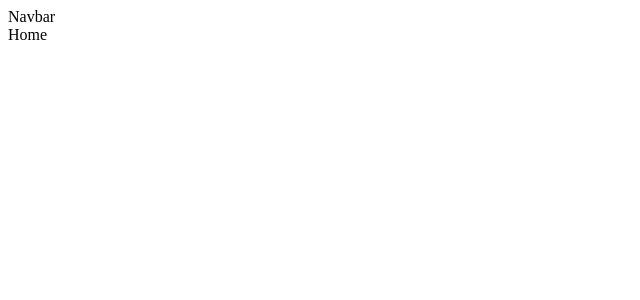
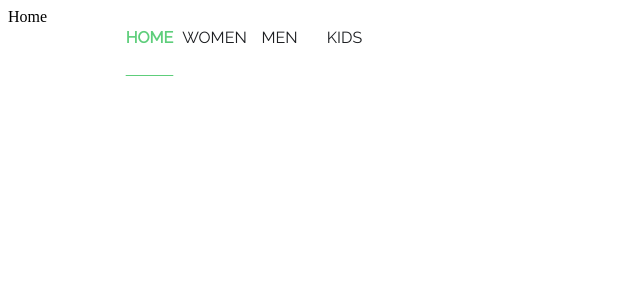
Before and after one commit to Hurado/scandiweb-react-task, a React (Create React App) app: page / in a window 1280 px wide. Shown: the top 300 px of the page, without its empty margins (0-640 px from the left). Built offline with nearby package versions, Linux system fonts and the light colour scheme.

Commit message:
Added Navbar and structure including components with styles

```diff
--- a/public/index.html
+++ b/public/index.html
@@ -1,14 +1,12 @@
 <!DOCTYPE html>
 <html lang="en">
+
 <head>
   <meta charset="utf-8" />
   <link rel="icon" href="%PUBLIC_URL%/favicon.ico" />
   <meta name="viewport" content="width=device-width, initial-scale=1" />
   <meta name="theme-color" content="#000000" />
-    <meta
-      name="description"
-      content="Web site created using create-react-app"
-    />
+  <meta name="description" content="Web site created using create-react-app" />
   <link rel="apple-touch-icon" href="%PUBLIC_URL%/logo192.png" />
   <!--
       manifest.json provides metadata used when your web app is installed on a
@@ -24,8 +22,12 @@
       work correctly both with client-side routing and a non-root public URL.
       Learn how to configure a non-root public URL by running `npm run build`.
     -->
+  <link rel="preconnect" href="https://fonts.googleapis.com">
+  <link rel="preconnect" href="https://fonts.gstatic.com" crossorigin>
+  <link href="https://fonts.googleapis.com/css2?family=Raleway&display=swap" rel="stylesheet">
   <title>React App</title>
 </head>
+
 <body>
   <noscript>You need to enable JavaScript to run this app.</noscript>
   <div id="root"></div>
@@ -40,4 +42,5 @@
       To create a production bundle, use `npm run build` or `yarn build`.
     -->
 </body>
+
 </html>
--- a/src/components/Navbar.tsx
+++ b/src/components/Navbar.tsx
@@ -1,9 +1,20 @@
-import React, { Component } from 'react'
+import { Component } from 'react'
+import { Container, NavbarContainer } from '../styles/NavStyle'
 
 export default class Navbar extends Component {
-  render() {
-    return (
-      <div>Navbar</div>
-    )
-  }
+	render() {
+		return (
+			<>
+				<Container>
+					<NavbarContainer to='/'>Home</NavbarContainer>
+
+					<NavbarContainer to='/WOMEN'>WOMEN</NavbarContainer>
+
+					<NavbarContainer to='/MEN'>MEN</NavbarContainer>
+
+					<NavbarContainer to='/KIDS'>KIDS</NavbarContainer>
+				</Container>
+			</>
+		)
+	}
 }
--- /dev/null
+++ b/src/styles/NavStyle.tsx
@@ -0,0 +1,52 @@
+import { NavLink } from 'react-router-dom'
+import styled from 'styled-components'
+
+export const NavbarContainer = styled(NavLink)`
+	width: 65px;
+	height: 20px;
+	font-family: 'Raleway';
+	font-style: normal;
+	font-weight: 400;
+	font-size: 16px;
+	line-height: 120%;
+	/* display: flex; */
+	align-items: center;
+	text-align: center;
+	text-transform: uppercase;
+	color: #1d1f22;
+	flex: none;
+	order: 0;
+	flex-grow: 0;
+	font-size: 16px;
+	line-height: 19.2px;
+	align-items: center;
+	text-decoration: none;
+
+	&.active {
+		text-decoration: underline;
+		width: 65px;
+		height: 20px;
+		font-family: 'Raleway';
+		font-style: normal;
+		font-weight: 600;
+		font-size: 16px;
+		line-height: 120%;
+		align-items: center;
+		text-align: center;
+		color: #5ece7b;
+		text-underline-offset: 32px;
+	}
+`
+
+export const Container = styled.div`
+	position: absolute;
+	left: 0%;
+	right: 0%;
+	top: 0%;
+	bottom: 0%;
+	display: flex;
+	margin-left: 117px;
+	margin-bottom: 32px;
+	margin-top: 28px;
+	background: #ffffff;
+`
```
Also changed, not shown: src/theme/styled.d.ts (added, +29 -0 lines). Lines whose indentation alone changed are shown as unchanged.
